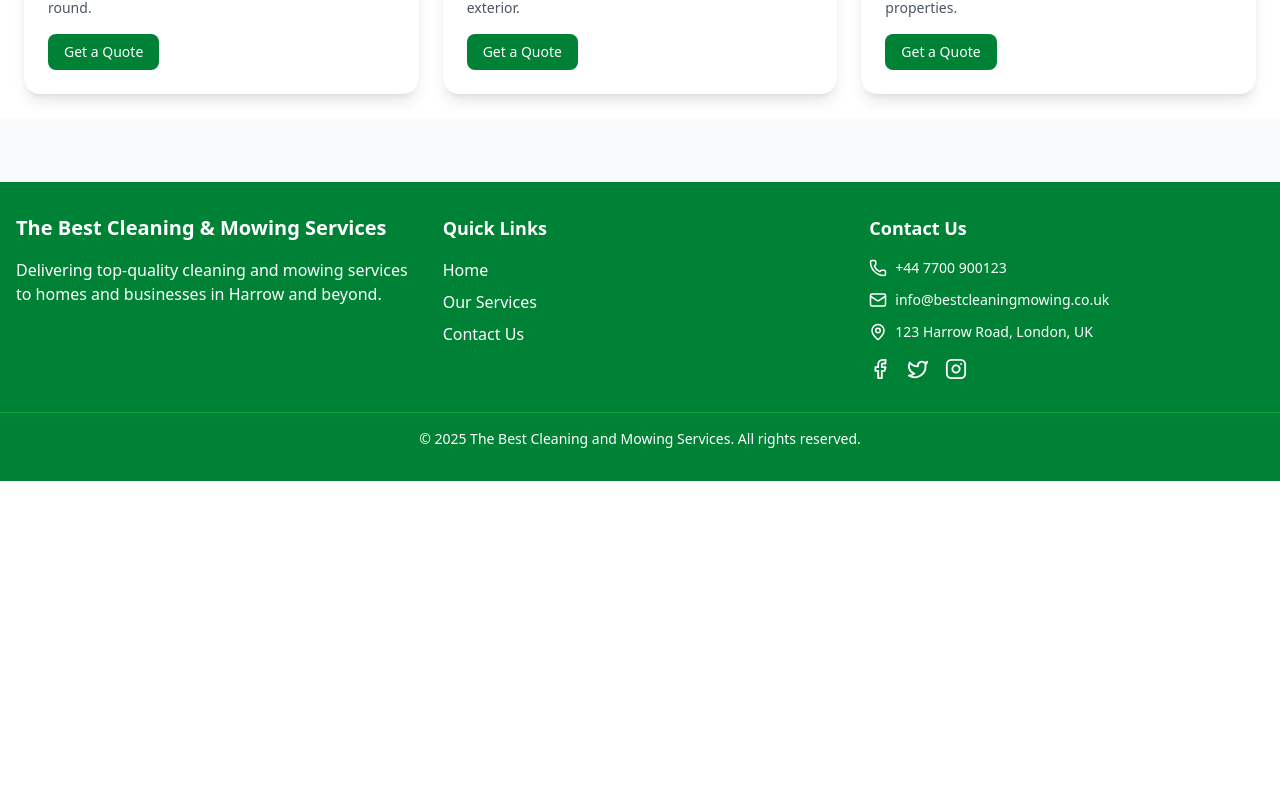
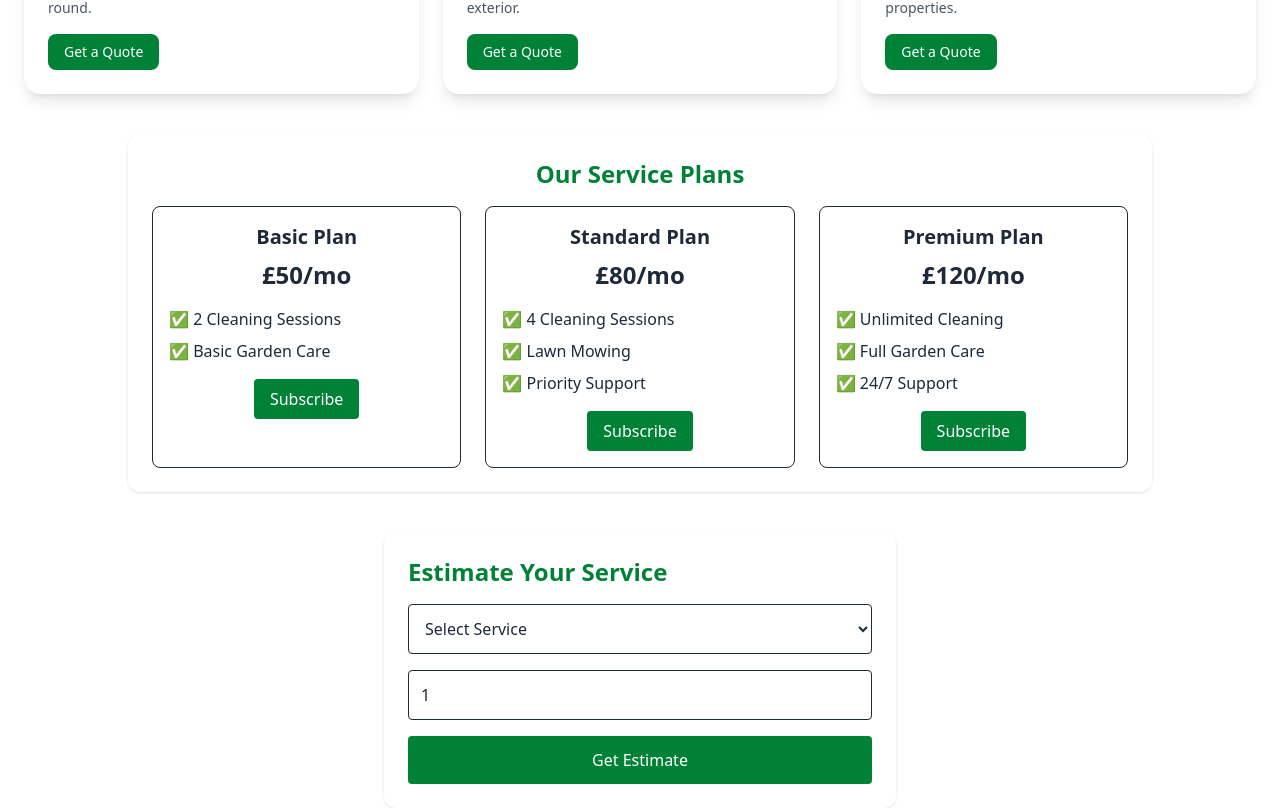
Before and after one commit to trizzi/the-best-cleaning-and-mowing-services, a React (Vite) app: page /services in a window 1280 px wide. Shown: the part 2134-2942 px from the top of the page. Before the commit the page ends 2615 px from the top, so only its background shows below. Built offline with nearby package versions, Linux system fonts and the light colour scheme.

Commit message:
Added Service Estimator and service plan

```diff
--- /dev/null
+++ b/src/components/ServiceEstimator.jsx
@@ -0,0 +1,53 @@
+// components/ServiceEstimator.jsx
+import { useState } from 'react';
+
+export default function ServiceEstimator() {
+	const [hours, setHours] = useState(1);
+	const [service, setService] = useState('');
+	const [price, setPrice] = useState(null);
+
+	const prices = {
+		'Domestic Cleaning': 20,
+		'End of Tenancy': 30,
+		'Garden Mowing': 15,
+	};
+
+	const estimate = () => setPrice(prices[service] * hours);
+
+	return (
+		<div className='max-w-lg mx-auto p-6 bg-white rounded-xl shadow mt-10'>
+			<h2 className='text-2xl font-bold mb-4 text-green-700'>
+				Estimate Your Service
+			</h2>
+			<select
+				onChange={(e) => setService(e.target.value)}
+				className='w-full p-3 border rounded mb-4'>
+				<option value=''>Select Service</option>
+				{Object.keys(prices).map((item) => (
+					<option
+						key={item}
+						value={item}>
+						{item}
+					</option>
+				))}
+			</select>
+			<input
+				type='number'
+				min='1'
+				value={hours}
+				onChange={(e) => setHours(e.target.value)}
+				className='w-full p-3 border rounded mb-4'
+			/>
+			<button
+				onClick={estimate}
+				className='w-full p-3 bg-green-700 text-white rounded hover:bg-green-800'>
+				Get Estimate
+			</button>
+			{price !== null && (
+				<p className='mt-4 text-lg text-green-700 font-bold'>
+					Estimated Price: £{price}
+				</p>
+			)}
+		</div>
+	);
+}
--- a/src/components/ServicesPage.jsx
+++ b/src/components/ServicesPage.jsx
@@ -17,6 +17,7 @@ import sample12 from '../assets/sample6.jpg';
 import sample13 from '../assets/sample3.jpg';
 import sample14 from '../assets/sample4.jpg';
 import sample15 from '../assets/sample5 copy.jpg';
+import ServiceEstimator from './ServiceEstimator';
 
 export default function ServicesPage() {
 	const services = [
@@ -96,6 +97,23 @@ export default function ServicesPage() {
 			desc: 'Intensive sanitisation for residential and commercial properties.',
 		},
 	];
+	const plans = [
+		{
+			title: 'Basic Plan',
+			price: '£50/mo',
+			benefits: ['2 Cleaning Sessions', 'Basic Garden Care'],
+		},
+		{
+			title: 'Standard Plan',
+			price: '£80/mo',
+			benefits: ['4 Cleaning Sessions', 'Lawn Mowing', 'Priority Support'],
+		},
+		{
+			title: 'Premium Plan',
+			price: '£120/mo',
+			benefits: ['Unlimited Cleaning', 'Full Garden Care', '24/7 Support'],
+		},
+	];
 
 	return (
 		<div className='bg-white text-gray-800 p-6 max-w-7xl mx-auto'>
@@ -126,6 +144,32 @@ export default function ServicesPage() {
 					</Card>
 				))}
 			</section>
+
+			<section className='max-w-5xl mx-auto p-6 bg-white rounded-xl shadow mt-10'>
+				<h2 className='text-2xl font-bold mb-4 text-green-700 text-center'>
+					Our Service Plans
+				</h2>
+				<div className='grid md:grid-cols-3 gap-6'>
+					{plans.map((plan, i) => (
+						<div
+							key={i}
+							className='border p-4 rounded-lg text-center'>
+							<h3 className='text-xl font-semibold mb-2'>{plan.title}</h3>
+							<p className='text-2xl font-bold mb-4'>{plan.price}</p>
+							<ul className='text-left space-y-2 mb-4'>
+								{plan.benefits.map((benefit, j) => (
+									<li key={j}>✅ {benefit}</li>
+								))}
+							</ul>
+							<button className='bg-green-700 text-white px-4 py-2 rounded hover:bg-green-800'>
+								Subscribe
+							</button>
+						</div>
+					))}
+				</div>
+			</section>
+
+			<ServiceEstimator />
 		</div>
 	);
 }
```
